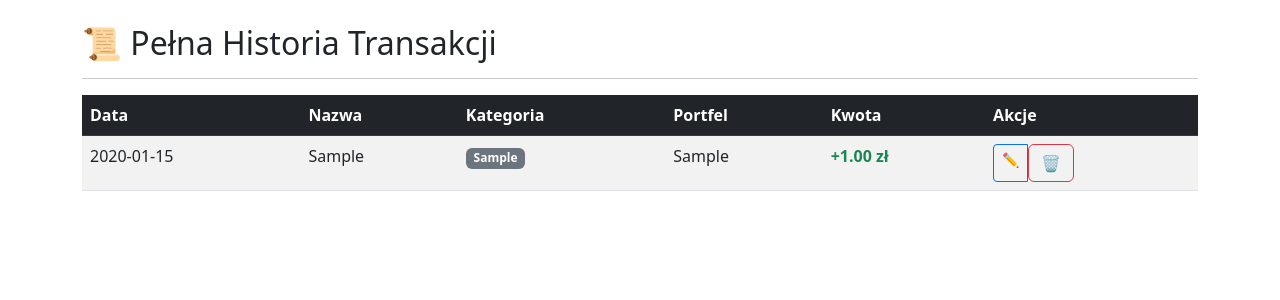
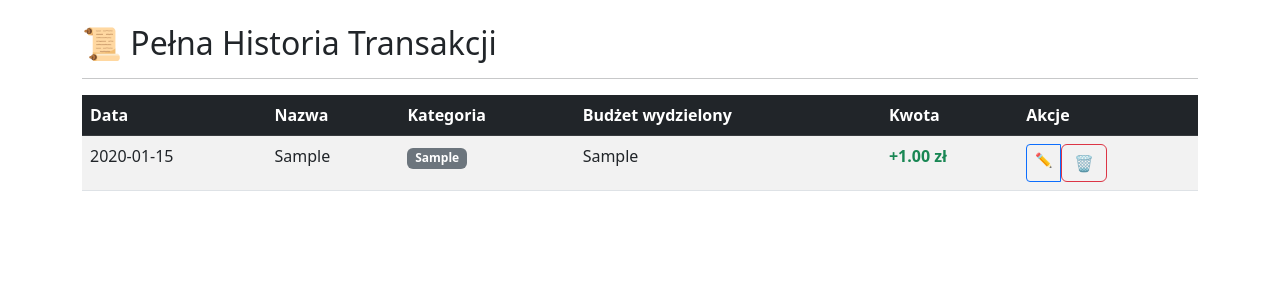
Before and after one commit to Putek19/BazyDanych2, a Flask app: page /history in a window 1280 px wide. Shown: the part 58-358 px from the top of the page. Run offline with Flask 3, Linux system fonts and the light colour scheme; a user stored in the database is signed in; tables that the repository leaves empty hold one stand-in row (values such as "Sample post").

Commit message:
zmiana nazw z portfel na budżet wydzielony / domyślna wartość budżet wydzielony w add_transaction.html

```diff
--- a/src/routes.py
+++ b/src/routes.py
@@ -9,11 +9,10 @@ from flask import (
     session,
     current_app,
 )
-from flask_login import current_user, user_logged_in, login_required, login_user, logout_user
+from flask_login import current_user, login_required, login_user, logout_user
 from sqlalchemy import desc
 from werkzeug.security import generate_password_hash, check_password_hash
 from datetime import datetime
-from . import db
 from .models import User, Household, HouseholdMember, SubBudget, Category, Transaction
 from flask_mail import Message
 from itsdangerous import URLSafeTimedSerializer
@@ -74,7 +73,7 @@ def index():
     # Pobieramy ten, który użytkownik wybrał (lub domyślny)
     active_budget = get_active_budget(household_id)
 
-    # Pobieramy listę wszystkich, żeby wyświetlić je w menu "Zmień portfel"
+    # Pobieramy listę wszystkich, żeby wyświetlić je w menu "Zmień budżet"
     all_budgets = SubBudget.query.filter_by(id_gospodarstwa=household_id).all()
 
     # Zabezpieczenie: Jeśli nie ma żadnego budżetu, renderujemy pusty widok
@@ -105,9 +104,7 @@ def index():
 @bp.route("/add_transaction", methods=["GET", "POST"])
 @login_required
 def add_transaction():
-    user = get_current_user()
-    if not user:
-        return redirect(url_for("main.login"))
+    user = current_user
 
     member = HouseholdMember.query.filter_by(id_uzytkownika=user.id).first()
     household_id = member.id_gospodarstwa
@@ -153,8 +150,15 @@ def add_transaction():
     categories = Category.query.filter_by(id_gospodarstwa=household_id).all()
     budgets = SubBudget.query.filter_by(id_gospodarstwa=household_id).all()
 
+    # Znalezienie aktualnego budżetu dla domyślnej wartości w add_transaction
+    active_budget = get_active_budget(household_id)
+    active_budget_id = active_budget.id if active_budget else None
+
     return render_template(
-        "add_transaction.html", categories=categories, budgets=budgets
+        "add_transaction.html",
+        categories=categories,
+        budgets=budgets,
+        active_budget_id=active_budget_id
     )
 
 
@@ -200,9 +204,9 @@ def register():
 
         # --- AUTOMATYCZNE TWORZENIE DANYCH STARTOWYCH ---
 
-        # A. Domyślny portfel
+        # A. Domyślny budżet
         wallet = SubBudget(
-            id_gospodarstwa=new_household.id, nazwa="Portfel Główny", saldo=0.00
+            id_gospodarstwa=new_household.id, nazwa="Budżet Główny", saldo=0.00
         )
         db.session.add(wallet)
 
@@ -492,7 +496,7 @@ def add_budget():
 
         # Opcjonalnie: Przełącz od razu na nowy budżet
         session['active_budget_id'] = new_budget.id
-        flash(f"Utworzono nowy portfel: {nazwa}", "success")
+        flash(f"Utworzono nowy budżet wydzielony: {nazwa}", "success")
 
     return redirect(url_for('main.index'))
 
--- a/src/templates/cyclic.html
+++ b/src/templates/cyclic.html
@@ -31,7 +31,7 @@
                         </select>
                     </div>
                     <div class="mb-3">
-                        <label>Z portfela</label>
+                        <label>Budżet Wydzielony</label>
                         <select name="podbudzet" class="form-select">
                             {% for b in budgets %}
                             <option value="{{ b.id }}">{{ b.nazwa }}</option>
--- a/src/templates/dashboard.html
+++ b/src/templates/dashboard.html
@@ -5,7 +5,7 @@
 
     <div class="d-flex justify-content-between align-items-center mb-4 p-3 bg-light rounded shadow-sm border">
         <div>
-            <small class="text-muted text-uppercase">Aktualny Portfel</small>
+            <small class="text-muted text-uppercase">Aktualny Budżet Wydzielony</small>
             <h2 class="mb-0 text-primary fw-bold">
                 {% if active_budget %}
                 {{ active_budget.nazwa }}
--- a/src/templates/history.html
+++ b/src/templates/history.html
@@ -11,7 +11,7 @@
                 <th>Data</th>
                 <th>Nazwa</th>
                 <th>Kategoria</th>
-                <th>Portfel</th>
+                <th>Budżet wydzielony</th>
                 <th>Kwota</th>
                 <th>Akcje</th>
             </tr>
```
Also changed, not shown: src/templates/add_transaction.html (+7 -2 lines).
